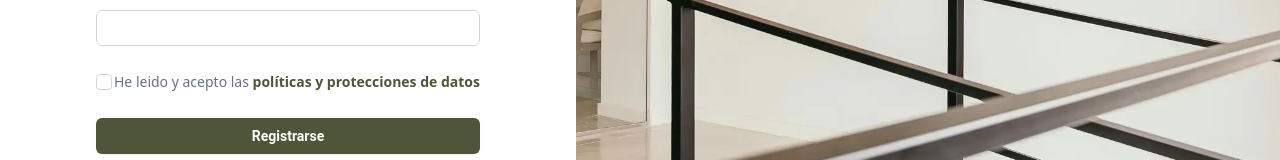
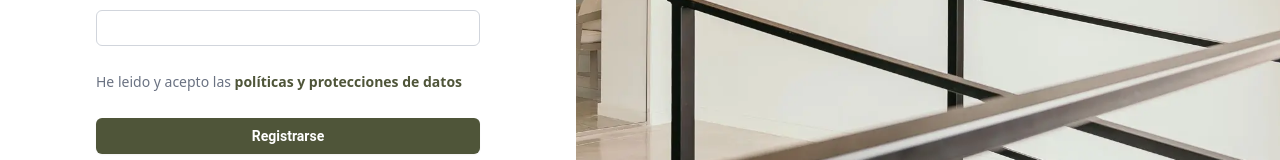
Before and after one commit to OschubGit/tacte-front, a Next.js app: page /register in a window 1280 px wide. Shown: the part 554-714 px from the top of the page. Built offline with nearby package versions, Linux system fonts and the light colour scheme; no server answers.

Commit message:
comment checkbox

```diff
--- a/src/app/register/page.tsx
+++ b/src/app/register/page.tsx
@@ -167,7 +167,7 @@ export default function RegisterPage() {
                   </div>
 
                   <div className="flex items-center justify-between">
-                    <div className="flex h-6 shrink-0 items-center">
+                    {/* <div className="flex h-6 shrink-0 items-center">
                       <div className="group grid size-4 grid-cols-1">
                         <input
                           id="offers"
@@ -197,7 +197,7 @@ export default function RegisterPage() {
                           />
                         </svg>
                       </div>
-                    </div>
+                    </div> */}
                     <div className="text-sm/6">
                       <p id="offers-description" className="text-gray-500">
                         He leido y acepto las{" "}
```
